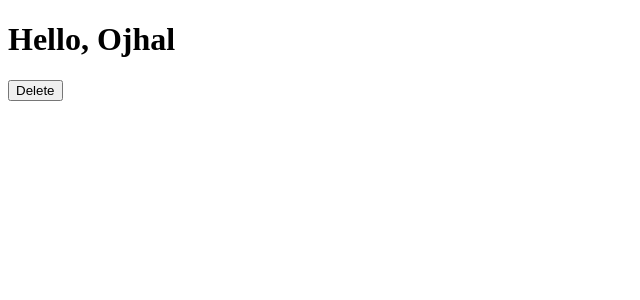
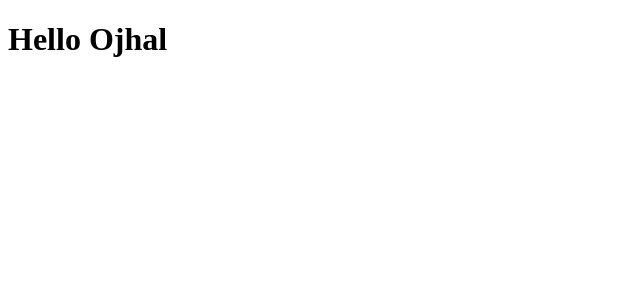
Before and after one commit to ojhal/React-Testing, a React (Create React App) app: page / in a window 1280 px wide. Shown: the top 300 px of the page, without its empty margins (0-640 px from the left). Built offline with nearby package versions, Linux system fonts and the light colour scheme.

Commit message:
I learned LifeCycle method(constructor)

```diff
--- /dev/null
+++ b/src/Mounting.js
@@ -0,0 +1,16 @@
+import React, { Component } from "react";
+
+
+class Mounting extends Component {
+  constructor(props) {
+    super(props);
+    console.log("Mounting-running");
+    console.log(props);
+  }
+  render() {
+    return <h1>Hello Ojhal</h1>
+  };
+}
+
+
+export default Mounting;
--- a/src/index.js
+++ b/src/index.js
@@ -1,5 +1,5 @@
 import React from "react";
 import ReactDOM from "react-dom";
-import PassingArgument from "./PassingArgument";
+import Mounting from "./Mounting";
 
-ReactDOM.render(<PassingArgument />, document.getElementById("root"));
+ReactDOM.render(<Mounting name="I_am_mounting_prop" />, document.getElementById("root"));
```
